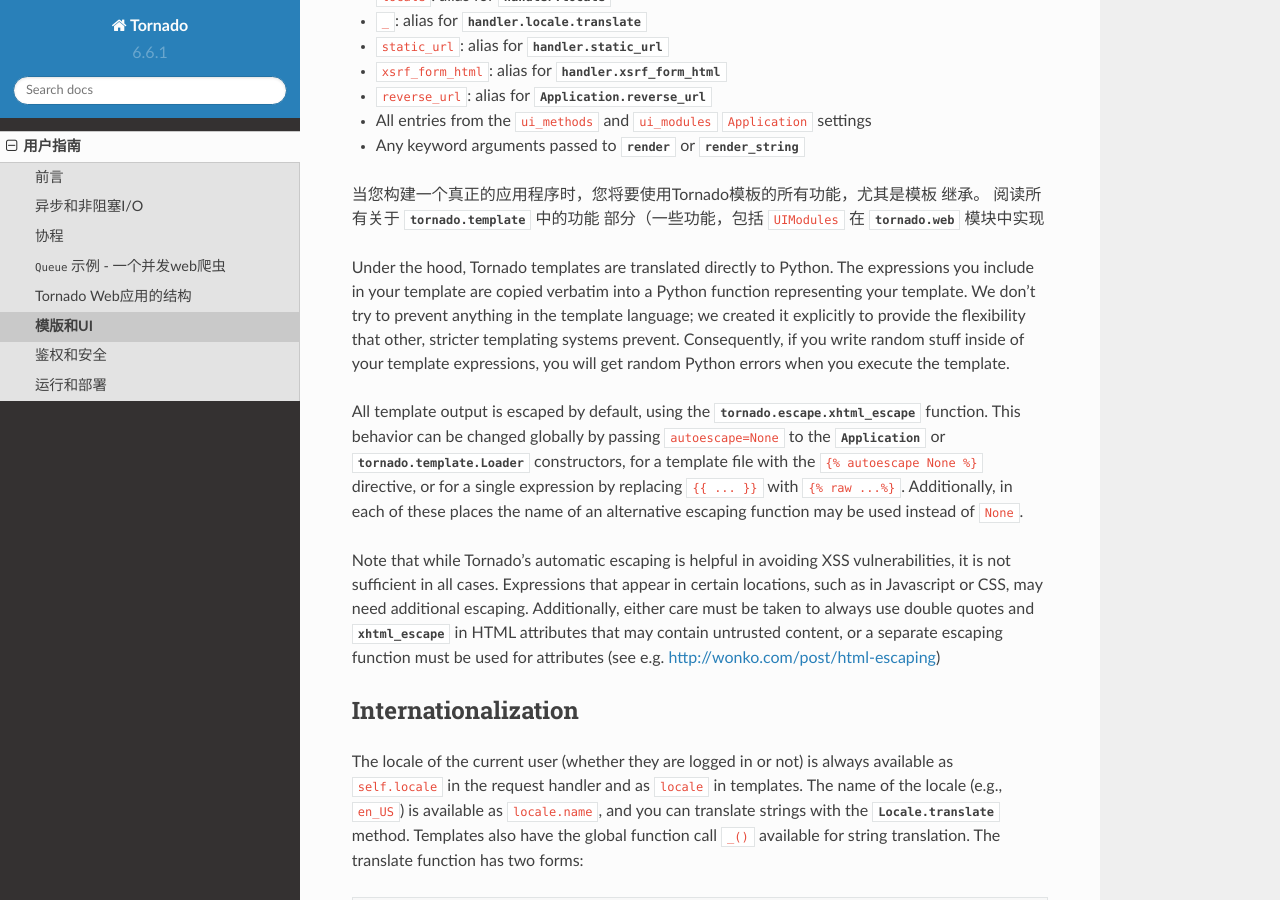
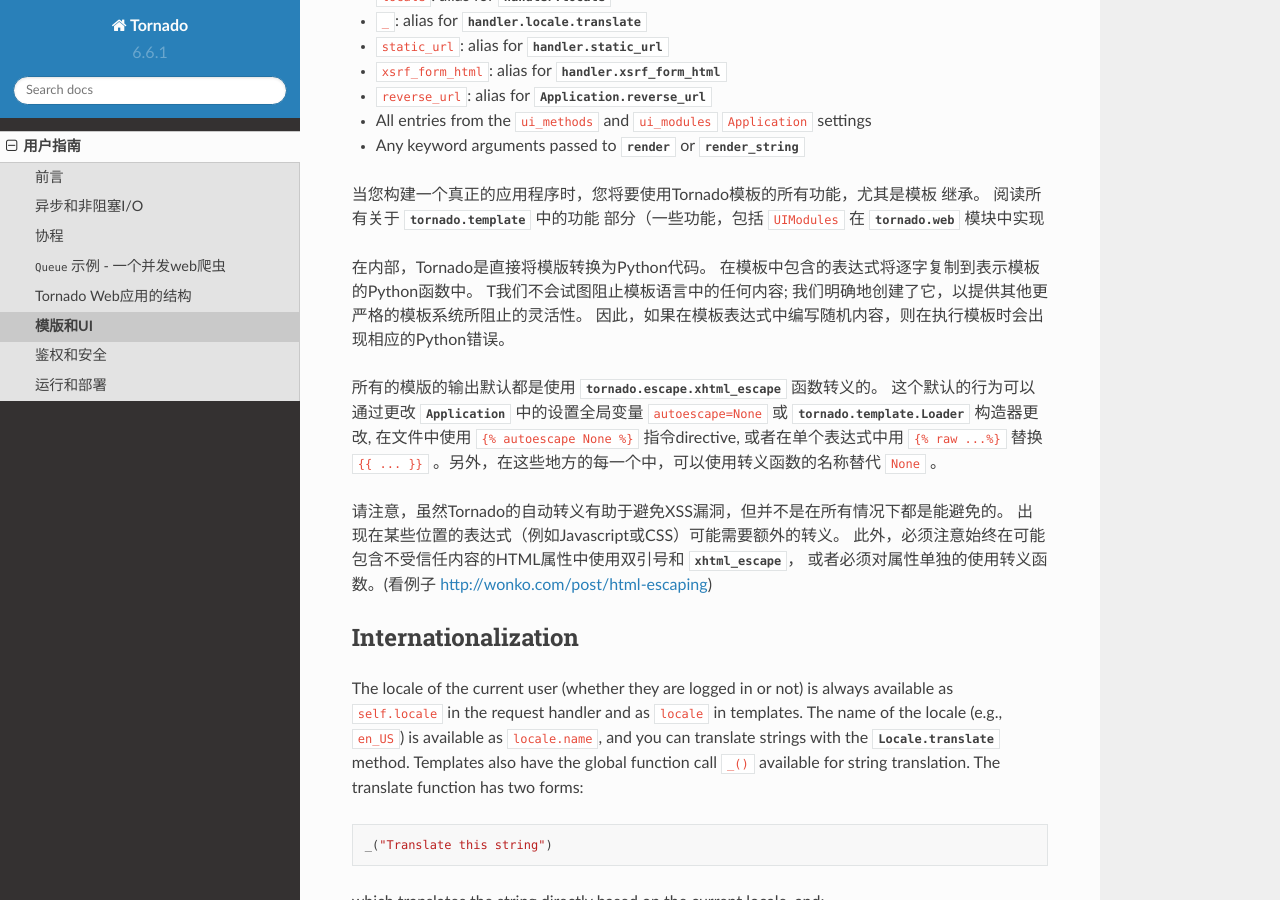
Before and after one commit to lau-jay/Tornado-doc-cn, a Sphinx documentation site: the page built from docs/guide/templates.rst, in a window 1280 px wide and 900 px high, scrolled down 1679 px. Built offline with Sphinx 7.4.7 and the Read the Docs theme 2.0.0, drawn with Linux system fonts in a browser that asks for light colours; pages that are not in the unit, such as notebooks, are missing from menus.

Commit message:
part of templates

```diff
--- a/docs/guide/templates.rst
+++ b/docs/guide/templates.rst
@@ -95,31 +95,22 @@
 继承。 阅读所有关于 `tornado.template` 中的功能
 部分（一些功能，包括 ``UIModules`` 在 `tornado.web` 模块中实现
 
-Under the hood, Tornado templates are translated directly to Python. The
-expressions you include in your template are copied verbatim into a
-Python function representing your template. We don't try to prevent
-anything in the template language; we created it explicitly to provide
-the flexibility that other, stricter templating systems prevent.
-Consequently, if you write random stuff inside of your template
-expressions, you will get random Python errors when you execute the
-template.
+在内部，Tornado是直接将模版转换为Python代码。
+在模板中包含的表达式将逐字复制到表示模板的Python函数中。
+T我们不会试图阻止模板语言中的任何内容; 我们明确地创建了它，以提供其他更严格的模板系统所阻止的灵活性。
+因此，如果在模板表达式中编写随机内容，则在执行模板时会出现相应的Python错误。
 
-All template output is escaped by default, using the
-`tornado.escape.xhtml_escape` function. This behavior can be changed
-globally by passing ``autoescape=None`` to the `.Application` or
-`.tornado.template.Loader` constructors, for a template file with the
-``{% autoescape None %}`` directive, or for a single expression by
-replacing ``{{ ... }}`` with ``{% raw ...%}``. Additionally, in each of
-these places the name of an alternative escaping function may be used
-instead of ``None``.
+所有的模版的输出默认都是使用 `tornado.escape.xhtml_escape` 函数转义的。
+这个默认的行为可以通过更改 `.Application` 中的设置全局变量 ``autoescape=None`` 或
+`.tornado.template.Loader` 构造器更改, 在文件中使用
+``{% autoescape None %}`` 指令directive, 或者在单个表达式中用  ``{% raw ...%}``
+替换 ``{{ ... }}`` 。另外，在这些地方的每一个中，可以使用转义函数的名称替代 ``None`` 。
 
-Note that while Tornado's automatic escaping is helpful in avoiding
-XSS vulnerabilities, it is not sufficient in all cases.  Expressions
-that appear in certain locations, such as in Javascript or CSS, may need
-additional escaping.  Additionally, either care must be taken to always
-use double quotes and `.xhtml_escape` in HTML attributes that may contain
-untrusted content, or a separate escaping function must be used for
-attributes (see e.g. http://wonko.com/post/html-escaping)
+
+请注意，虽然Tornado的自动转义有助于避免XSS漏洞，但并不是在所有情况下都是能避免的。
+出现在某些位置的表达式（例如Javascript或CSS）可能需要额外的转义。
+此外，必须注意始终在可能包含不受信任内容的HTML属性中使用双引号和 `.xhtml_escape`，
+或者必须对属性单独的使用转义函数。(看例子 http://wonko.com/post/html-escaping)
 
 Internationalization
 ~~~~~~~~~~~~~~~~~~~~
```
Also changed, not shown: other parts of docs/guide/templates.rst (+1 -0 lines).
